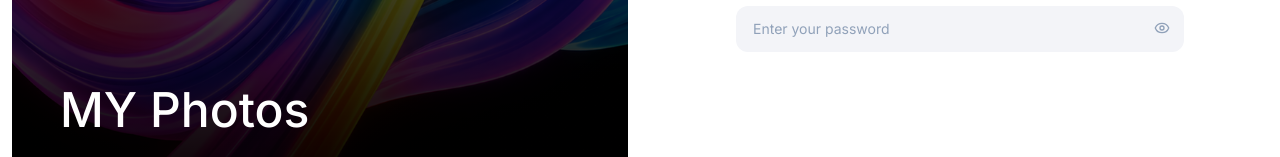
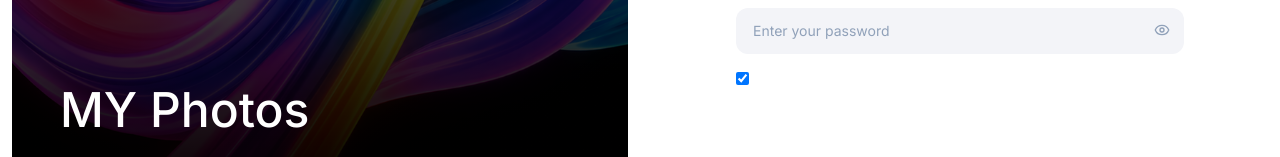
Before and after one commit to muktinathrajbanshi/my_photos, a React (Vite) app in the folder frontend/: page /login in a window 1280 px wide. Shown: the part 563-720 px from the top of the page. Built offline with nearby package versions, Linux system fonts and the light colour scheme; a web font is replaced by a local one.

Commit message:
la deusai nidra lago my lord

```diff
--- a/frontend/src/pages/AuthPage.jsx
+++ b/frontend/src/pages/AuthPage.jsx
@@ -156,7 +156,11 @@ const AuthPage = () => {
 
             <div className="flex items-center justify-between text-xs pt-0.5">
               <label className="flex items-center gap-2 cursor-pointer select-none">
-                <input type="text" />
+                <input
+                  type="checkbox"
+                  checked={form.rememberMe}
+                  onChange={(e) => update("rememberMe", e.target.checked)}
+                />
               </label>
             </div>
           </form>
```
